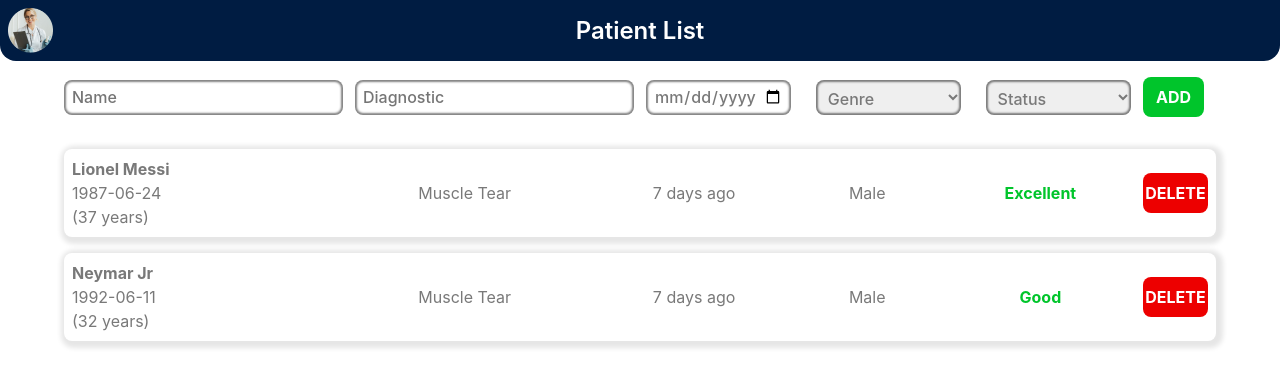
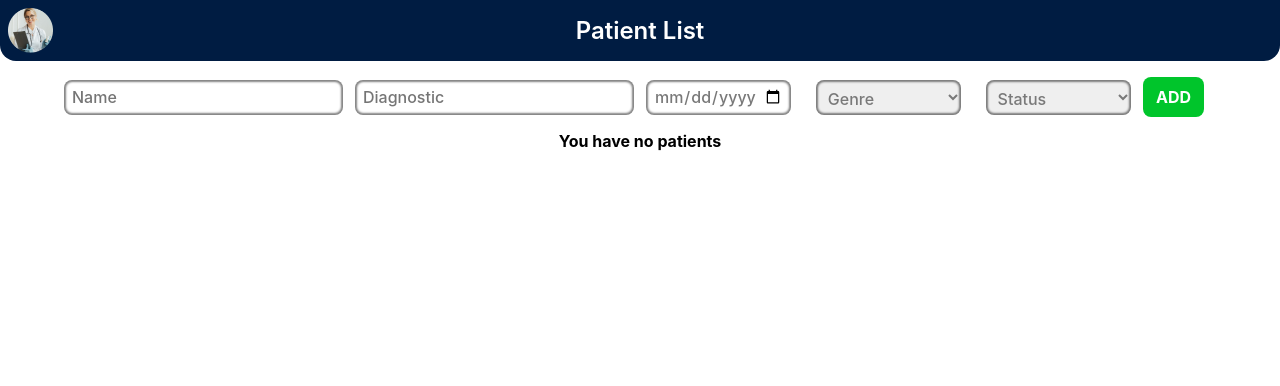
Before and after one commit to BrunojayParis/careexpand, a React (Vite) app: page / in a window 1280 px wide. Shown: the top 386 px of the page. Built offline with nearby package versions, Linux system fonts and the light colour scheme; data requests are answered from the project's data file.

Commit message:
Fixed more bugs regardind post and delete methods

```diff
--- a/db.json
+++ b/db.json
@@ -1,22 +1,3 @@
 {
-  "patients": [
-    {
-      "id": "_2i8e0t8g9kc",
-      "name": "Lionel Messi",
-      "diagnostic": "Muscle Tear",
-      "birthdate": "1987-06-24",
-      "genre": "Male",
-      "status": "Excellent",
-      "lastModified": "2024-03-01T23:38:12.634Z"
-    },
-    {
-      "id": "_w0d4q16x6s",
-      "name": "Neymar Jr",
-      "diagnostic": "Muscle Tear",
-      "birthdate": "1992-06-11",
-      "genre": "Male",
-      "status": "Good",
-      "lastModified": "2024-03-01T17:41:13.595Z"
-    }
-  ]
+  "patients": []
 }
--- a/src/App.tsx
+++ b/src/App.tsx
@@ -24,12 +24,12 @@ function App() {
       <Nav />
       <Form />
       {error && (
-        <p style={{ textAlign: "center", fontWeight: "bold" }}>
+        <p style={{ textAlign: "center", fontWeight: "bold", marginTop:"1rem"  }}>
           Error: {error}
         </p>
       )}
       {loading && (
-        <p style={{ textAlign: "center", fontWeight: "bold" }}>Loading...</p>
+        <p style={{ textAlign: "center", fontWeight: "bold", marginTop:"1rem" }}>Loading Patients...</p>
       )}
 
       {data && <PatientList />}
--- a/src/components/Form.tsx
+++ b/src/components/Form.tsx
@@ -34,9 +34,6 @@ export default function Form() {
     e.preventDefault();
     const id = setId();
 
-    //update redux state
-    dispatch(addPatient({ id, ...patients }));
-
     //post request
     fetch("http://localhost:3000/patients", {
       method: "POST",
@@ -46,6 +43,8 @@ export default function Form() {
       body: JSON.stringify({ id, ...patients }),
     })
       .then((res) => res.json())
+      //update redux state
+      .then(() => dispatch(addPatient({ id, ...patients })))
       .catch((error) => console.log("Error:", error));
 
     //reset form
--- a/src/components/PatientCard.css
+++ b/src/components/PatientCard.css
@@ -25,7 +25,6 @@
     grid-template-columns: repeat(3, 1fr);
     text-align: center;
     align-items: center;
-
   }
 
   .patient-genre-status-last{
@@ -44,6 +43,9 @@
 
   .patient-name{
     font-weight: bold;
+    white-space: nowrap;
+    overflow: hidden;
+    text-overflow: ellipsis;
   }
 
   .patient-status, .patient-genre, .patient-last{
--- a/src/components/PatientCard.tsx
+++ b/src/components/PatientCard.tsx
@@ -41,8 +41,6 @@ export default function PatientCard({
 
   //delete handler
   const handleDelete = () => {
-    //update redux state
-    dispatch(deletePatient(id));
 
     fetch(`http://localhost:3000/patients/${id}`, {
       method: "DELETE",
@@ -51,6 +49,8 @@ export default function PatientCard({
       },
     })
       .then((res) => res.json())
+       //update redux state
+      .then(()=> dispatch(deletePatient(id)))
       .catch((error) => console.log("Error:", error));
   };
 
```
